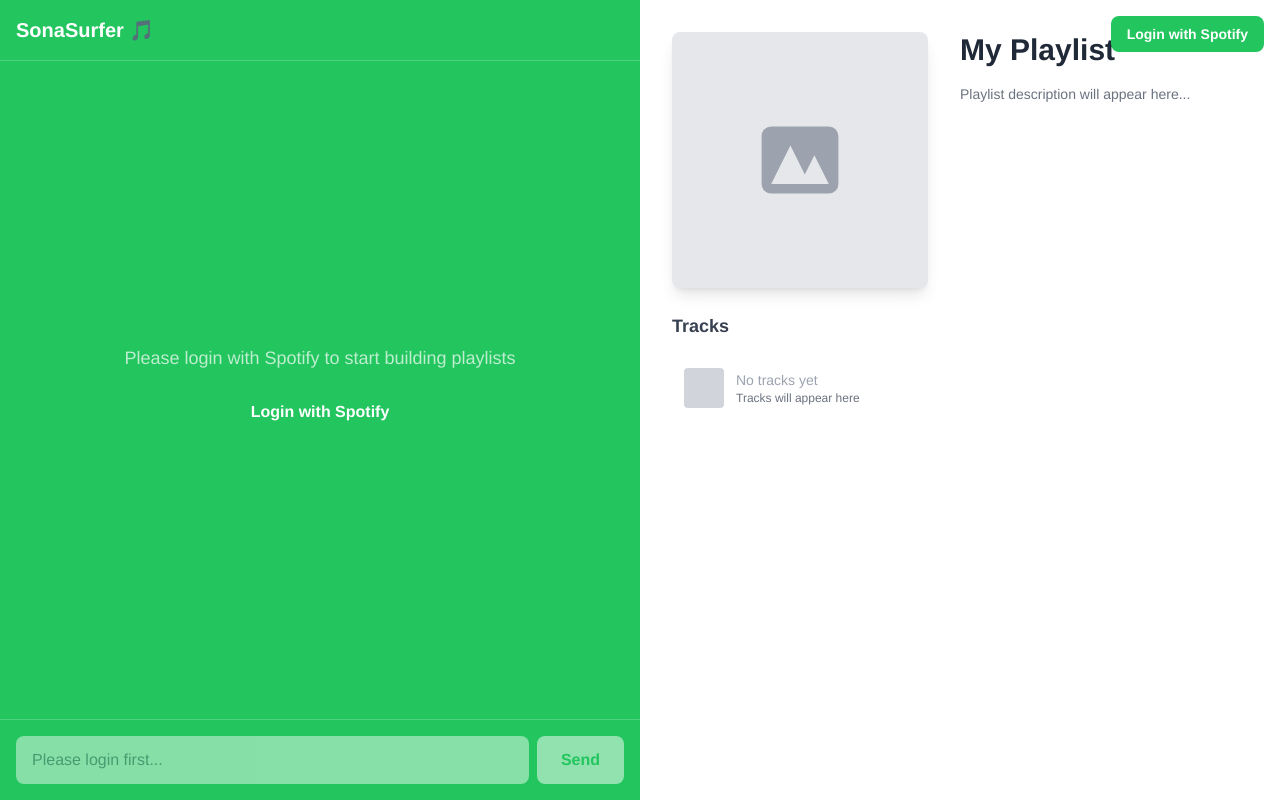
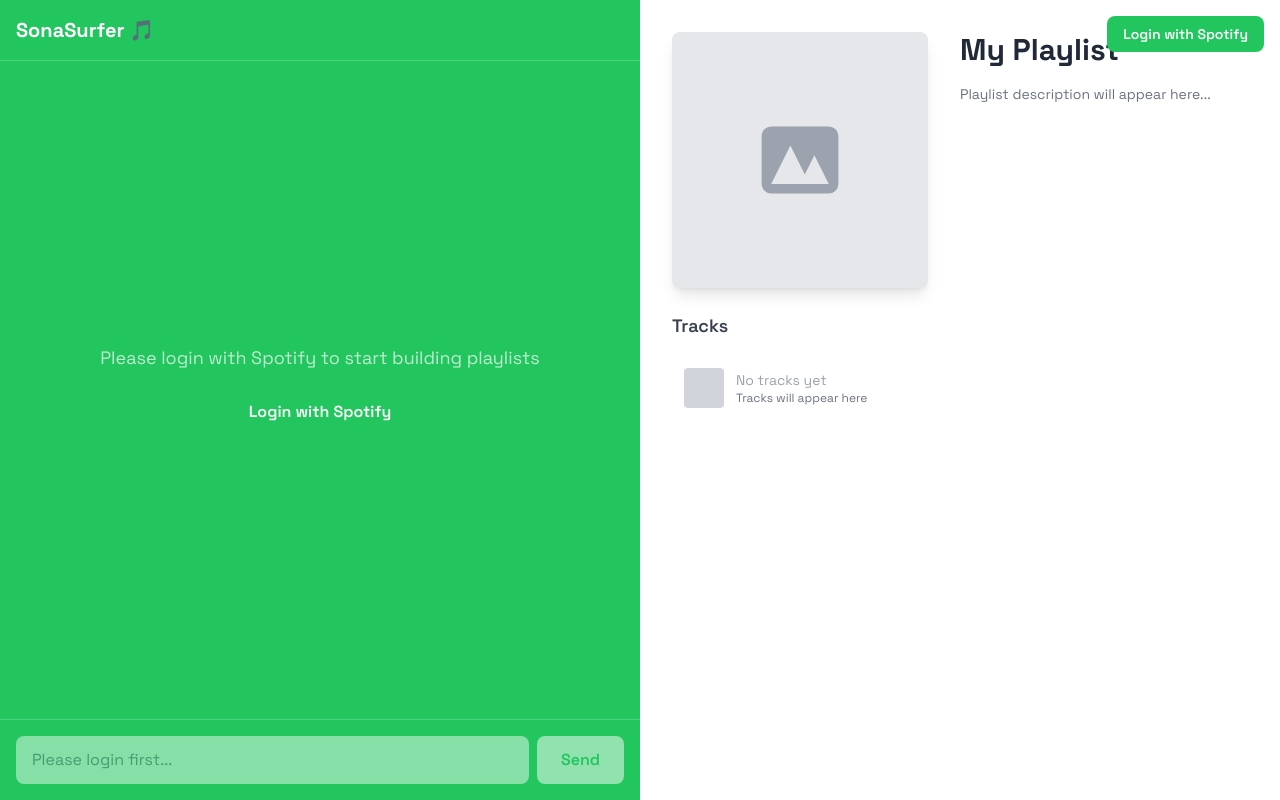
Before and after one commit to joe-danbury/SonaSurfer, a React (Create React App) app in the folder frontend/: page / in a window 1280 px wide. Built offline with nearby package versions, Linux system fonts and the light colour scheme.

Commit message:
replace Helvetica with Space Grotesk

```diff
--- a/frontend/public/index.html
+++ b/frontend/public/index.html
@@ -15,6 +15,9 @@
       user's mobile device or desktop. See https://developers.google.com/web/fundamentals/web-app-manifest/
     -->
     <link rel="manifest" href="%PUBLIC_URL%/manifest.json" />
+    <link rel="preconnect" href="https://fonts.googleapis.com">
+    <link rel="preconnect" href="https://fonts.gstatic.com" crossorigin>
+    <link href="https://fonts.googleapis.com/css2?family=Space+Grotesk:wght@300;400;500;600;700&display=swap" rel="stylesheet">
     <!--
       Notice the use of %PUBLIC_URL% in the tags above.
       It will be replaced with the URL of the `public` folder during the build.
--- a/frontend/src/index.css
+++ b/frontend/src/index.css
@@ -3,5 +3,5 @@
 @tailwind utilities;
 
 body {
-  font-family: 'Helvetica Neue', Helvetica, Arial, sans-serif;
+  font-family: 'Space Grotesk', sans-serif;
 }
```
